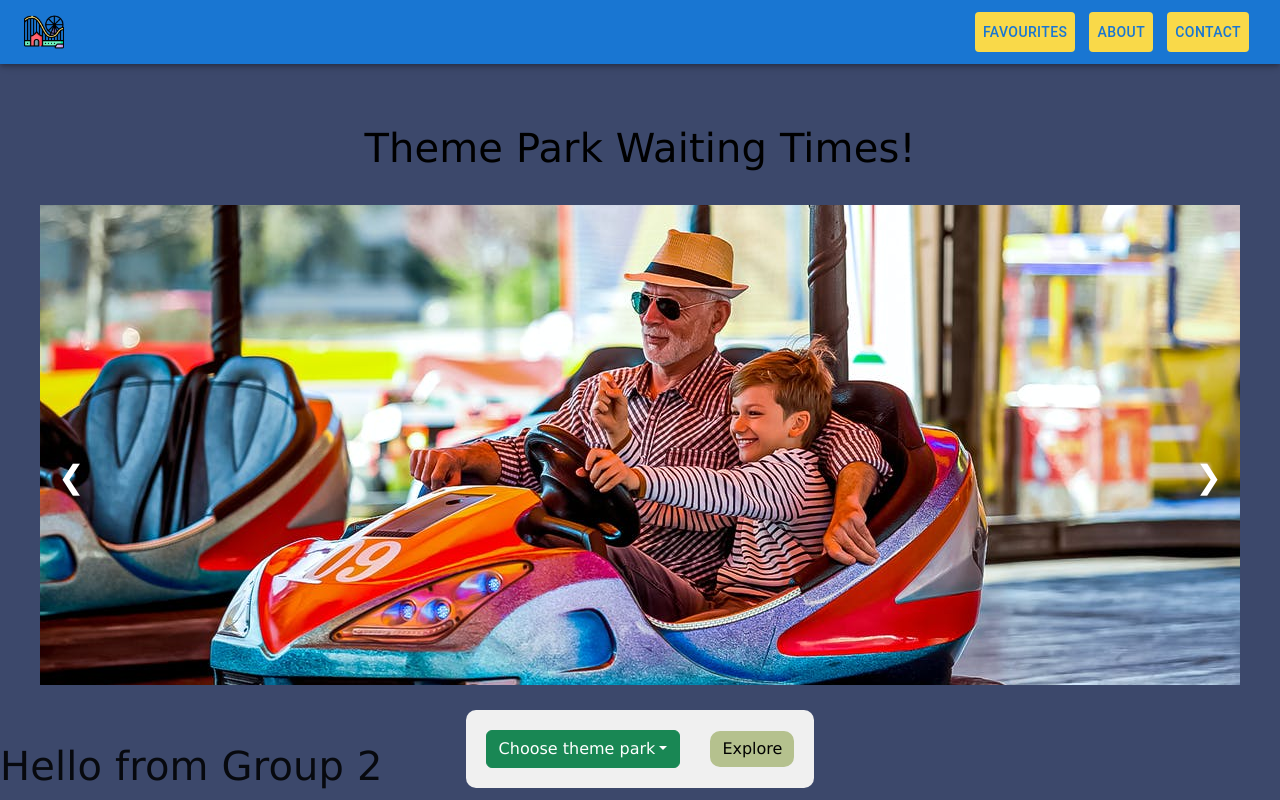
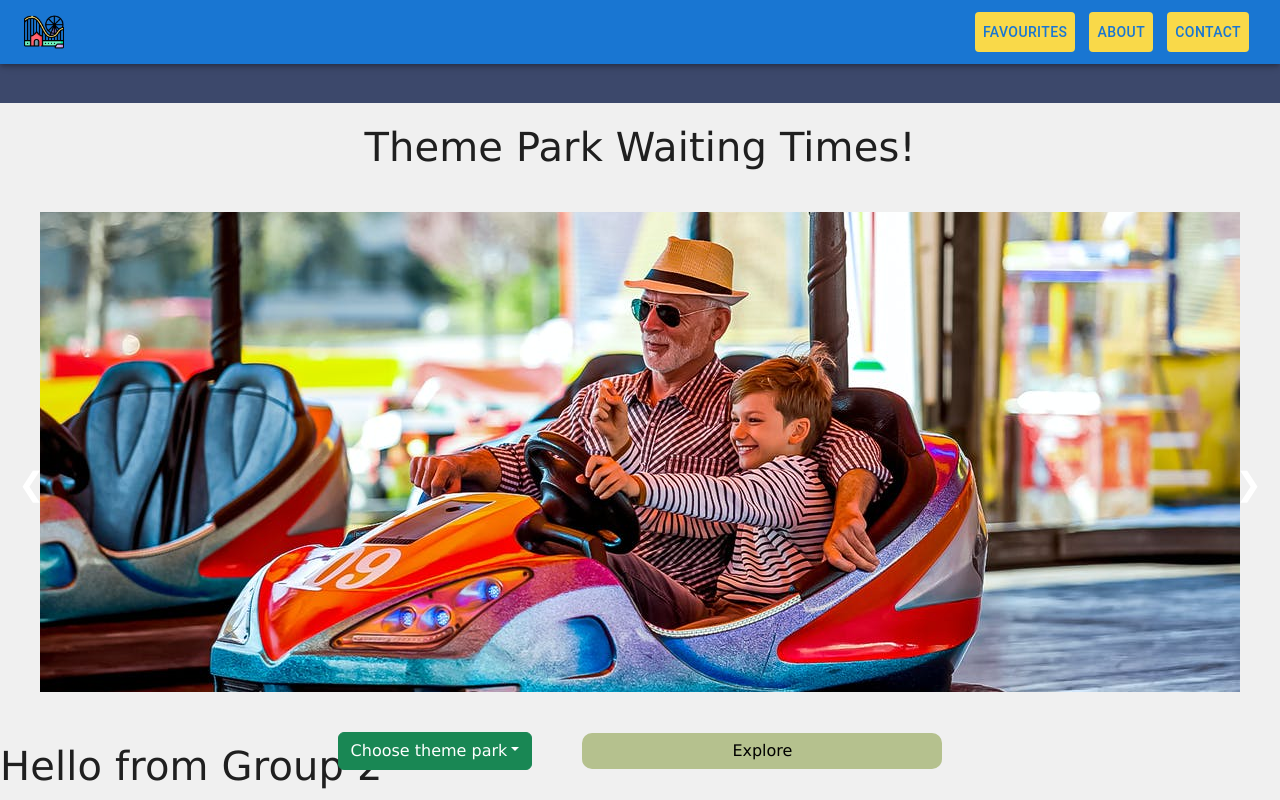
Before and after one commit to z-uza/CFG_Final_Project_Group_2, a React (Create React App) app in the folder group-app/: page / in a window 1280 px wide. Shown: the top 800 px of the page. Built offline with nearby package versions, Linux system fonts and the light colour scheme.

Commit message:
Adding css for home page elements

```diff
--- a/group-app/src/components/Home/Home.css
+++ b/group-app/src/components/Home/Home.css
@@ -1,33 +1,34 @@
+.title {
+  padding-top: 20px;
+}
+
 .home-container {
   display: flex;
   flex-direction: column;
   align-items: center;
-    border-radius: 5%;
-    padding: 10px;
+  background-color: #F0F0F0;
+  margin-top: 0px;
+  width: 100%;
 }
-
-.home-container h1 {
-    margin: 0;
-    padding: 0;
-    color: black;
-}
-
 
 .button-container {
   display: flex;
   align-items: center;
+  justify-content: center;
+  width: 100%;
   background-color: #F0F0F0;
-    padding: 20px;
-    border-radius: 10px;
-    gap: 30px;
-    margin-top: 25px;
+  padding: 40px;
 }
 
 .custom-btn {
   background-color: white;
   color: black;
-  padding: 10px 20px;
+  padding: 10px;
   border: 1px solid black;
   border-radius: 5px;
   cursor: pointer;
 }
+
+#dropdown-container {
+  margin-right: 50px;
+}
```
Lines whose indentation alone changed are shown as unchanged.
